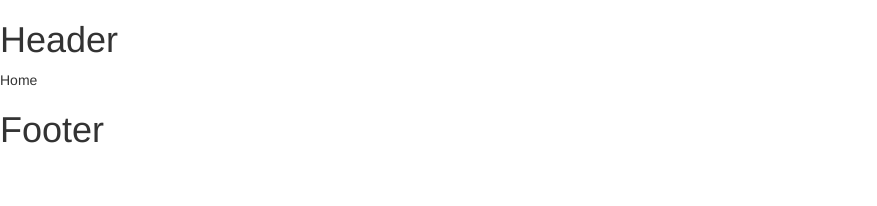
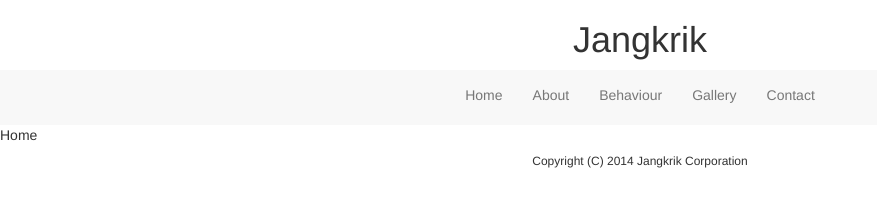
Before and after one commit to fenakira/admt2014-jangkrik, a website: page app/index.html in a window 1280 px wide. Shown: the whole page, without its empty margins (0-877 px from the left). Drawn offline with nearby package versions, Linux system fonts and the light colour scheme; some packages are replaced by stand-ins of ours; a script that the page names is missing.

Commit message:
add navbar and copyright

```diff
--- a/app/index.html
+++ b/app/index.html
@@ -10,6 +10,7 @@
         <meta name="description" content="">
         <meta name="viewport" content="width=device-width, initial-scale=1">
         <link rel="stylesheet" type="text/css" href="../bower_components/bootstrap/dist/css/bootstrap.min.css">
+        <link rel="stylesheet" type="text/css" href="styles/main.css">
         <!-- Place favicon.ico and apple-touch-icon.png in the root directory -->
     </head>
     <body ng-app="jangkrikApp">
@@ -27,7 +28,7 @@
         <script src="scripts/controllers.js"></script>
 
         <!-- Add your site or application content here -->
-        <div ng-include="'templates/header.html'"></div>
+        <div ng-include="'templates/header.html'" ng-controller="HeaderCtrl"></div>
         <div ng-view></div>
         <div ng-include="'templates/footer.html'"></div>
     </body>
--- a/app/scripts/app.js
+++ b/app/scripts/app.js
@@ -8,6 +8,9 @@ app.config(['$routeProvider', '$locationProvider',
                 templateUrl: 'templates/home.html',
                 controller: 'HomeCtrl'
             })
+            .when('/home', {
+                redirectTo: '/'
+            })
             .when('/about', {
                 templateUrl: 'templates/about.html',
                 controller: 'AboutCtrl'
@@ -17,7 +20,7 @@ app.config(['$routeProvider', '$locationProvider',
                 controller: 'BehaviourCtrl'
             })
             .when('/404', {
-                template: '<h1>404 | Not Found</h1>'
+                template: '404 | Not Found'
             })
             .otherwise({ redirectTo: '/404' });
 
--- a/app/scripts/controllers.js
+++ b/app/scripts/controllers.js
@@ -2,9 +2,12 @@ app
     .controller('HomeCtrl', ['$scope', function ($scope) {
         $scope.title = 'Home';
     }])
-    controller('AboutCtrl', ['$scope', function ($scope) {
-        $scope.title = 'ABout';
+    .controller('AboutCtrl', ['$scope', function ($scope) {
+        $scope.title = 'About';
     }])
-    controller('BehaviourCtrl', ['$scope', function ($scope) {
+    .controller('BehaviourCtrl', ['$scope', function ($scope) {
         $scope.title = 'Behaviour';
-    }]);
+    }])
+    .controller('HeaderCtrl', ['$scope', function ($scope){
+        $scope.navigations = ['Home', 'About', 'Behaviour', 'Gallery', 'Contact'];
+    }])
--- /dev/null
+++ b/app/styles/main.css
@@ -0,0 +1,5 @@
+#nav {
+    display: inline-block;
+    float: none;
+    text-align: center;
+}
--- a/app/templates/footer.html
+++ b/app/templates/footer.html
@@ -1 +1,3 @@
-<h1>Footer</h1>
+<div class="text-center">
+    <h6>Copyright (C) 2014 Jangkrik Corporation</h6>
+</div>
--- a/app/templates/header.html
+++ b/app/templates/header.html
@@ -1 +1,14 @@
-<h1>Header</h1>
+<div class="container-fluid text-center">
+    <div class="row">
+        <div class="col-sm-12">
+            <h1>Jangkrik</h1>
+        </div>
+    </div>
+    <div class="row">
+        <nav class="nav navbar-default" role="navigation">
+            <ul id="nav" class="nav navbar-nav">
+                <li ng-repeat="nav in navigations"><a href="{{'#/' + nav.toLowerCase()}}">{{nav}}</a></li>
+            </ul>
+        </nav>
+    </div>
+</div>
```
